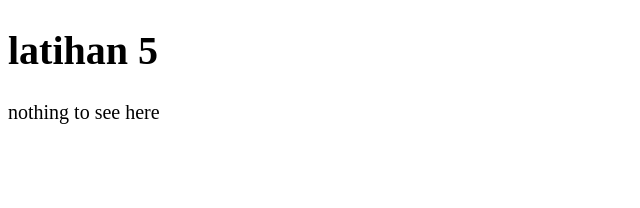
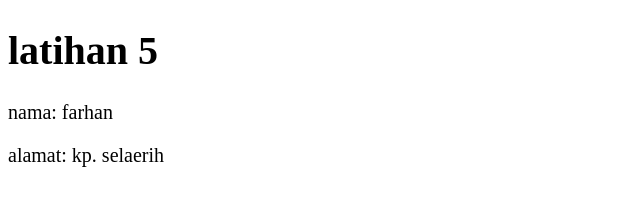
Before and after one commit to Farhandenn/latihan5, a plain HTML site: page index.html in a window 1280 px wide. Shown: the whole page, without its empty margins (0-640 px from the left). Drawn offline with Linux system fonts and the light colour scheme.

Commit message:
menambahkan nama alamat dan profil

```diff
--- a/index.html
+++ b/index.html
@@ -16,7 +16,9 @@
 
 <body>
   <h1>latihan 5</h1>
-  <p> nothing to see here</p>
+  <p>nama: farhan</p>
+  <p>alamat: kp. selaerih</p>
+<img  src="foto. jpg" style =border-radius:10px;border:2pxsolidblue alt="" />
   <!-- Project -->
 </body>
 </html>
```
Also changed, not shown: 1 other file.
